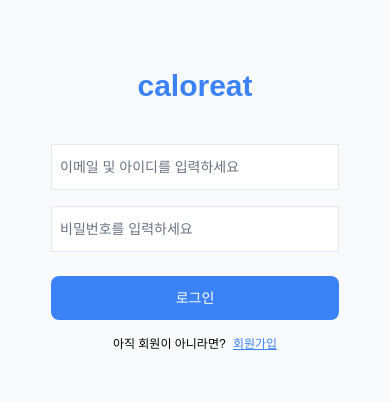
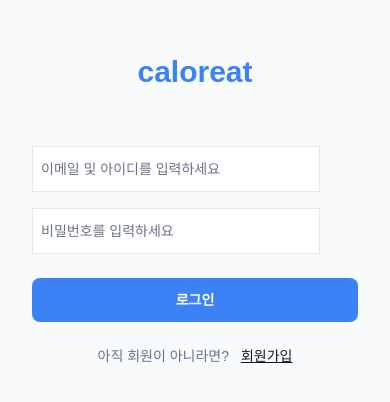
Before and after one commit to Team-AIvocado/caloreat-frontend, a React (Vite) app: page / in a window 390 px wide. Shown: the part 212-614 px from the top of the page. Built offline with nearby package versions, Linux system fonts and the light colour scheme; no server answers; a web font is replaced by a local one.

Commit message:
로그인 페이지 모바일 UI맞게 조정

```diff
--- a/src/pages/LoginPage/index.jsx
+++ b/src/pages/LoginPage/index.jsx
@@ -70,8 +70,10 @@ export const LoginPage = () => {
 
   return (
     <>
-      <div className="flex min-h-screen flex-col justify-center items-center bg-main_background px-4">
-        <div className="text-main_color text-3xl mb-8">
+      <div className="flex min-h-screen flex-col bg-main_background px-4 max-w-[600px] mx-auto relative">
+        {/* 중앙 콘텐츠 (로고 + 로그인 폼) - flex-1과 justify-center로 화면 정중앙 배치 */}
+        <div className="flex-1 flex flex-col justify-center items-center w-full">
+          <div className="text-main_color text-3xl mb-12">
             <div className="font-bold text-center">caloreat</div>
           </div>
 
@@ -99,6 +101,21 @@ export const LoginPage = () => {
               )}
             </>
           )}
+          {/* 회원가입 링크 - 로그인 폼 바로 아래 배치 */}
+          {!user && !loading && !isLoggingIn && (
+            <div className="w-full text-center mt-6">
+              <div className="text-sm text-secondary_text dark:text-gray-400">
+                <span>아직 회원이 아니라면?</span>{" "}
+                <span
+                  className="text-gray-900 dark:text-white cursor-pointer underline ml-2 font-medium"
+                  onClick={onSignup}
+                >
+                  회원가입
+                </span>
+              </div>
+            </div>
+          )}
+        </div>
       </div>
     </>
   );
--- a/src/pages/LoginPage/layout/OnLogin.jsx
+++ b/src/pages/LoginPage/layout/OnLogin.jsx
@@ -18,10 +18,10 @@ export const OnLogin = ({
 
   return (
     <>
-      <div className="flex flex-col md:flex-row items-center justify-center md:ml-6">
-        <div className="flex flex-col md:ml-10">
+      <div className="flex flex-col items-center justify-center w-full px-4">
+        <div className="flex flex-col w-full max-w-sm">
           <input
-            className={error.id ? errorInput[1] : errorInput[0]}
+            className={`${error.id ? errorInput[1] : errorInput[0]} mb-2`}
             type="text"
             placeholder="이메일 및 아이디를 입력하세요"
             value={userId}
@@ -31,7 +31,7 @@ export const OnLogin = ({
             }}
           />
           <input
-            className={error.pw ? errorInput[1] : errorInput[0]}
+            className={`${error.pw ? errorInput[1] : errorInput[0]} mb-6`}
             type="password"
             placeholder="비밀번호를 입력하세요"
             value={password}
@@ -42,9 +42,9 @@ export const OnLogin = ({
             onKeyDown={handleKeyPress}
           />
         </div>
-        <div className="w-full md:w-auto flex justify-center">
+        <div className="w-full max-w-sm">
           <button
-            className="bg-main_color text-white rounded-lg md:ml-7 px-16 py-3 mt-4 md:mt-20 text-sm cursor-pointer w-72 md:w-auto whitespace-nowrap"
+            className="bg-main_color text-white rounded-lg px-4 py-3 text-sm cursor-pointer w-full font-bold hover:bg-blue-600 transition-colors"
             onClick={onMain}
           >
             로그인
@@ -52,17 +52,6 @@ export const OnLogin = ({
         </div>
       </div>
 
-      <div className="text-xs mt-4 md:mt-2 md:ml-2 text-center md:text-left w-full md:w-auto">
-        <div className="inline-block whitespace-nowrap">
-          <span>아직 회원이 아니라면?</span>{" "}
-          <span
-            className="text-main_color cursor-pointer underline ml-1"
-            onClick={onSignup}
-          >
-            회원가입
-          </span>
-        </div>
-      </div>
     </>
   );
 };
```
Lines whose indentation alone changed are shown as unchanged.
